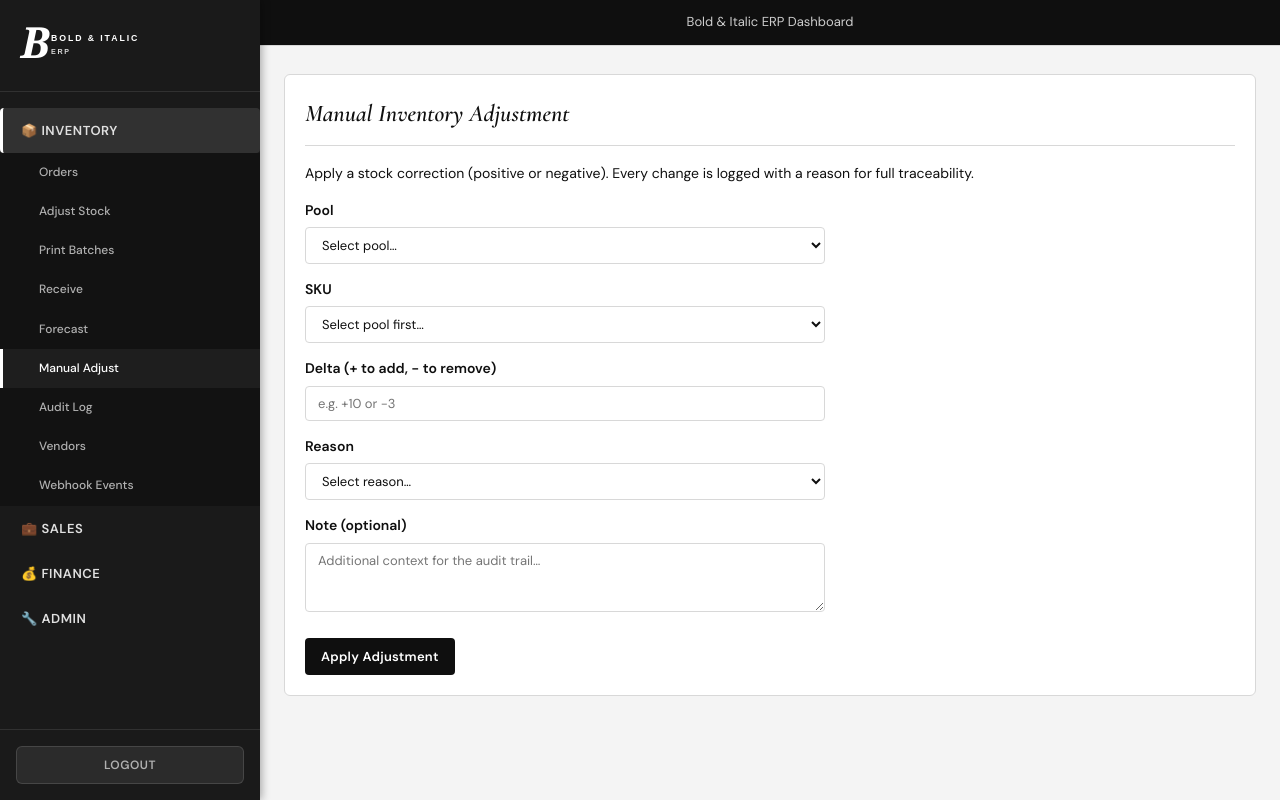
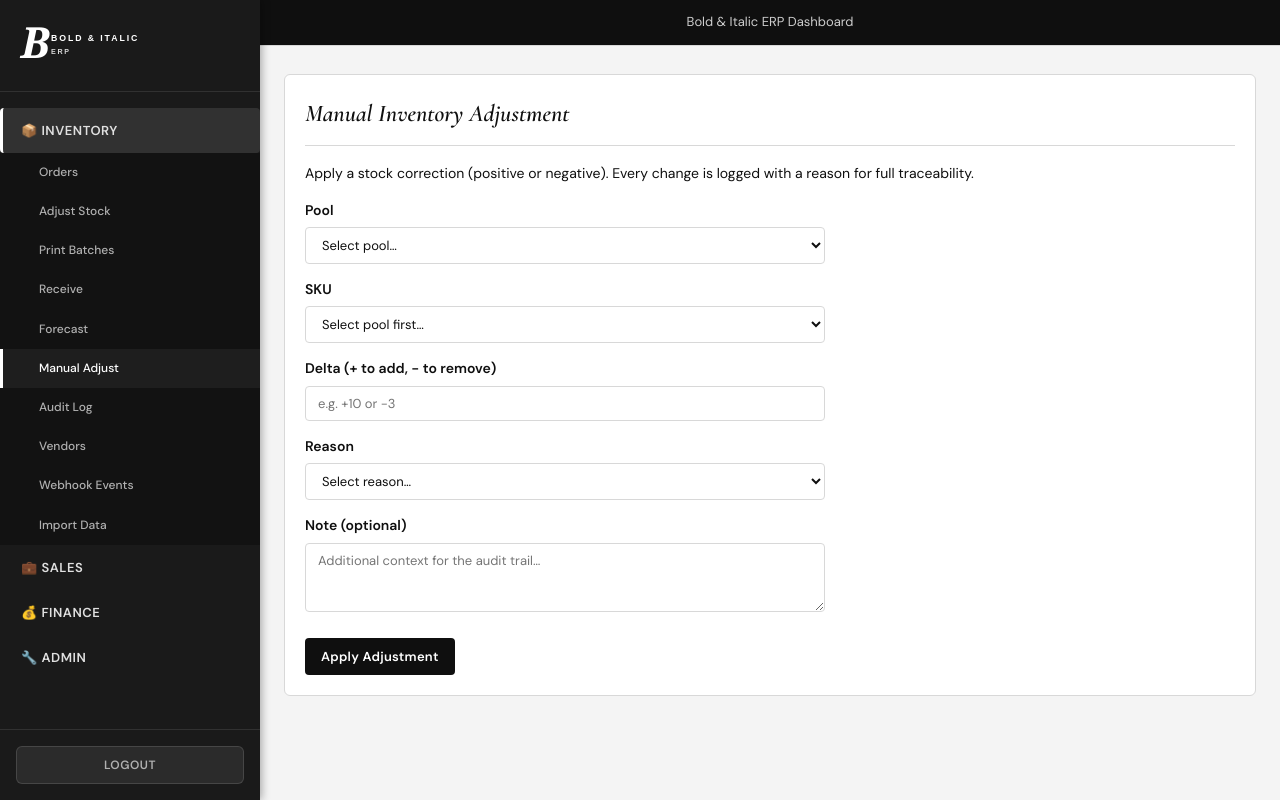
Before and after one commit to arcoptions/stoicsocial-erp, a Django app: page /ops/inventory/adjust/ in a window 1280 px wide. Run offline with Django 5.2, Linux system fonts and the light colour scheme; the visitor is signed in with stand-in values (Sample User, id 1); data that the repository does not hold is empty.

Commit message:
Add Import Data link to left inventory navigation

```diff
--- a/templates/base.html
+++ b/templates/base.html
@@ -367,10 +367,10 @@
 
     <div class="bi-sidebar-modules">
       {% if can_inventory %}
-      <button class="bi-module-tab{% if '/ops/inventory/' in request.path or '/ops/orders/' in request.path or '/ops/print-batches/' in request.path or '/ops/receive/' in request.path or '/ops/forecast/' in request.path or '/ops/audit-log/' in request.path or '/ops/inventory/skus/' in request.path %} active{% endif %}" onclick="toggleModule('inventory', event)" data-module="inventory">
+      <button class="bi-module-tab{% if '/ops/inventory/' in request.path or '/ops/orders/' in request.path or '/ops/print-batches/' in request.path or '/ops/receive/' in request.path or '/ops/forecast/' in request.path or '/ops/audit-log/' in request.path or '/ops/inventory/skus/' in request.path or '/ops/inventory/import/' in request.path %} active{% endif %}" onclick="toggleModule('inventory', event)" data-module="inventory">
         📦 Inventory
       </button>
-      <div id="inventory-links" class="bi-module-links{% if '/ops/inventory/' in request.path or '/ops/orders/' in request.path or '/ops/print-batches/' in request.path or '/ops/receive/' in request.path or '/ops/forecast/' in request.path or '/ops/audit-log/' in request.path or '/ops/inventory/skus/' in request.path %} open{% endif %}">
+      <div id="inventory-links" class="bi-module-links{% if '/ops/inventory/' in request.path or '/ops/orders/' in request.path or '/ops/print-batches/' in request.path or '/ops/receive/' in request.path or '/ops/forecast/' in request.path or '/ops/audit-log/' in request.path or '/ops/inventory/skus/' in request.path or '/ops/inventory/import/' in request.path %} open{% endif %}">
         <a href="{% url 'order-list' %}" class="bi-module-link{% if '/ops/inventory/orders/' in request.path or '/ops/orders/' in request.path %} active{% endif %}">Orders</a>
         <a href="{% url 'sku-manager' %}" class="bi-module-link{% if '/ops/inventory/skus/' in request.path %} active{% endif %}">Adjust Stock</a>
         <a href="{% url 'print-batch-suggest' %}" class="bi-module-link{% if '/ops/inventory/print-batches/' in request.path or '/ops/print-batches/' in request.path %} active{% endif %}">Print Batches</a>
@@ -380,6 +380,7 @@
         <a href="{% url 'audit-log' %}" class="bi-module-link{% if '/ops/inventory/audit-log/' in request.path or '/ops/audit-log/' in request.path %} active{% endif %}">Audit Log</a>
         <a href="{% url 'vendor-list' %}" class="bi-module-link{% if '/ops/inventory/vendors/' in request.path %} active{% endif %}">Vendors</a>
         <a href="{% url 'webhook-event-log' %}" class="bi-module-link{% if '/ops/inventory/webhook-events/' in request.path %} active{% endif %}">Webhook Events</a>
+        <a href="{% url 'import-test-data' %}" class="bi-module-link{% if '/ops/inventory/import/' in request.path %} active{% endif %}">Import Data</a>
       </div>
       {% endif %}
 
```
